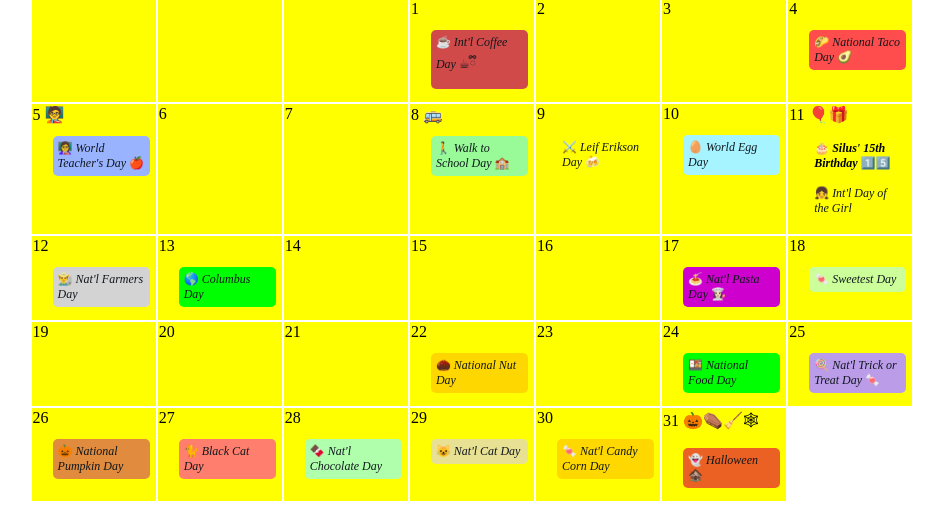
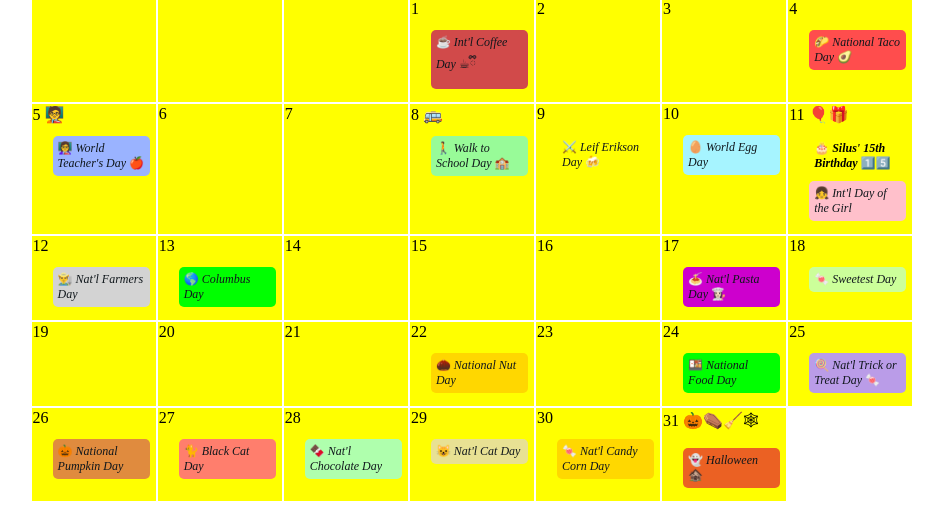
Before and after one commit to bbauska/2025-10-oct, a plain HTML site: page index.html in a window 1280 px wide. Shown: the part 342-853 px from the top of the page, without its empty margins (168-1111 px from the left). Drawn offline with nearby package versions, Linux system fonts and the light colour scheme.

Commit message:
Update index.html

```diff
--- a/index.html
+++ b/index.html
@@ -108,7 +108,7 @@
             <td colspan="2"> 11 🎈🎁
               <ul>
                 <li class="event silus-bday">🎂 <i><b><mark>Silus' 15th Birthday</mark></b></i> 1️⃣5️⃣</li>
-                <li class="event intl-dayofthegirl">👧 <i>Int'l Day of the Girl</i></li>
+                <li class="event intl-day-of-the-girl">👧 <i>Int'l Day of the Girl</i></li>
               </ul>
             </td>
           </tr>
```
